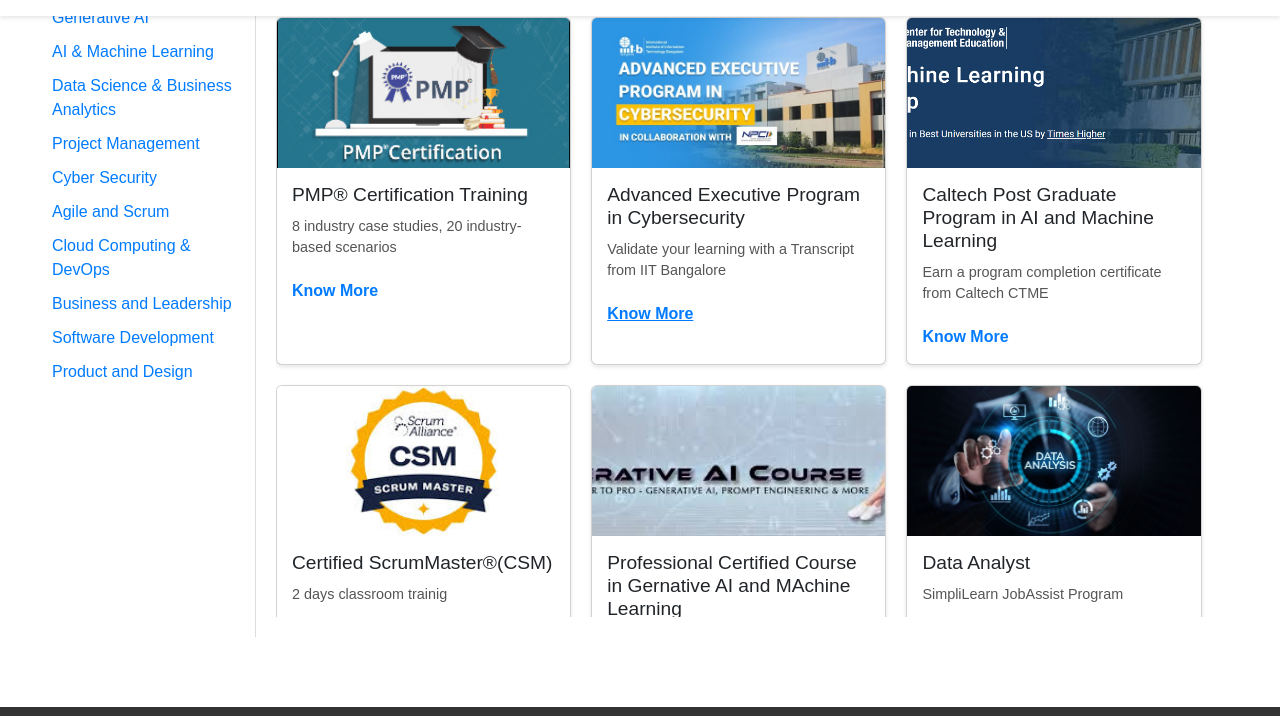
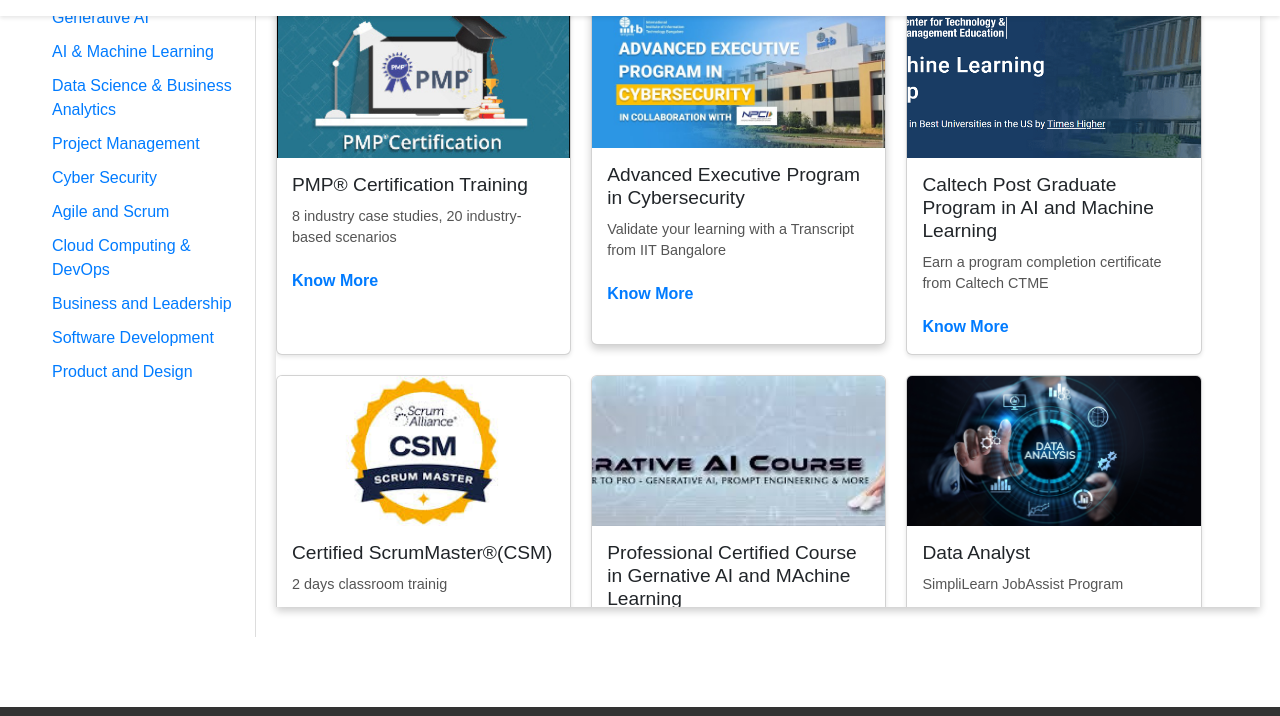
Before and after one commit to prajwal0620/SimpliLearn_Clone, a plain HTML site: page simpliLearn/index.html in a window 1280 px wide. In both pictures the pointer is over the element 768 px from the left and 1239 px from the top of the page. Shown: the part 923-1639 px from the top of the page. Drawn offline with nearby package versions, Linux system fonts and the light colour scheme.

Commit message:
first commit

```diff
--- a/simpliLearn/CSS/style.css
+++ b/simpliLearn/CSS/style.css
@@ -139,8 +139,6 @@ footer {
     width: 100%;
 }
 
-
-
 .sidebar {
     width: 20%;
     padding: 20px;
@@ -189,6 +187,13 @@ footer {
     gap: 20px;
     max-height: 600px;
     overflow: auto;
+    transition: transform 0.3s , box-shadow 0.3s ;
+}
+
+.card-container:hover {
+    transform: scale(1.05);
+    transform: translateY(-10px);
+    box-shadow: 0 4px 8px rgba(0, 0, 0, 0.2);
 }
 
 .card {
@@ -198,6 +203,12 @@ footer {
     border-radius: 8px;
     overflow: hidden;
     box-shadow: 0 2px 4px rgba(0, 0, 0, 0.1);
+    transition: transform 0.3s , box-shadow 0.3s ;
+}
+
+.card:hover {
+    transform: translateY(-10px);
+    box-shadow: 0 4px 8px rgba(0, 0, 0, 0.2);
 }
 
 .card img {
@@ -230,4 +241,6 @@ footer {
 
 .card-content a:hover {
     text-decoration: underline;
+    /* text-decoration: none;
+    color: #0056b3; */
 }
```
